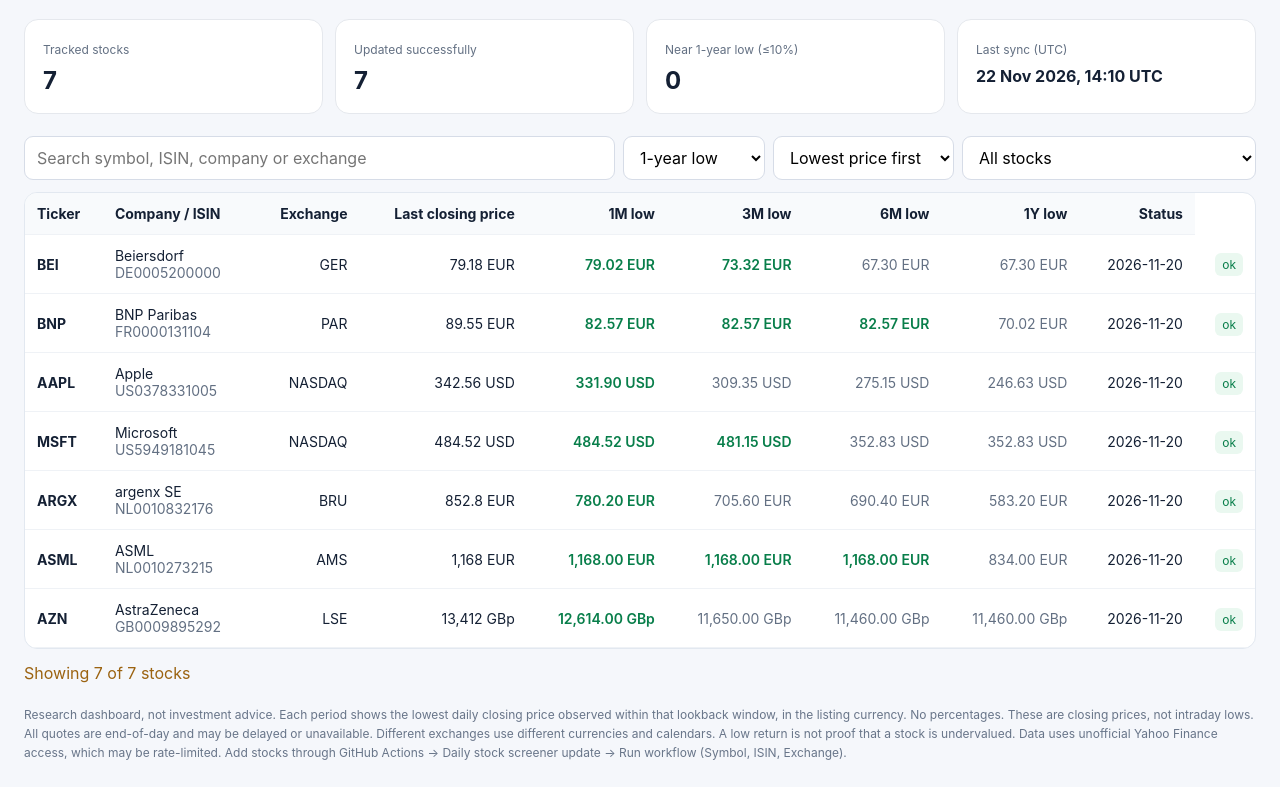
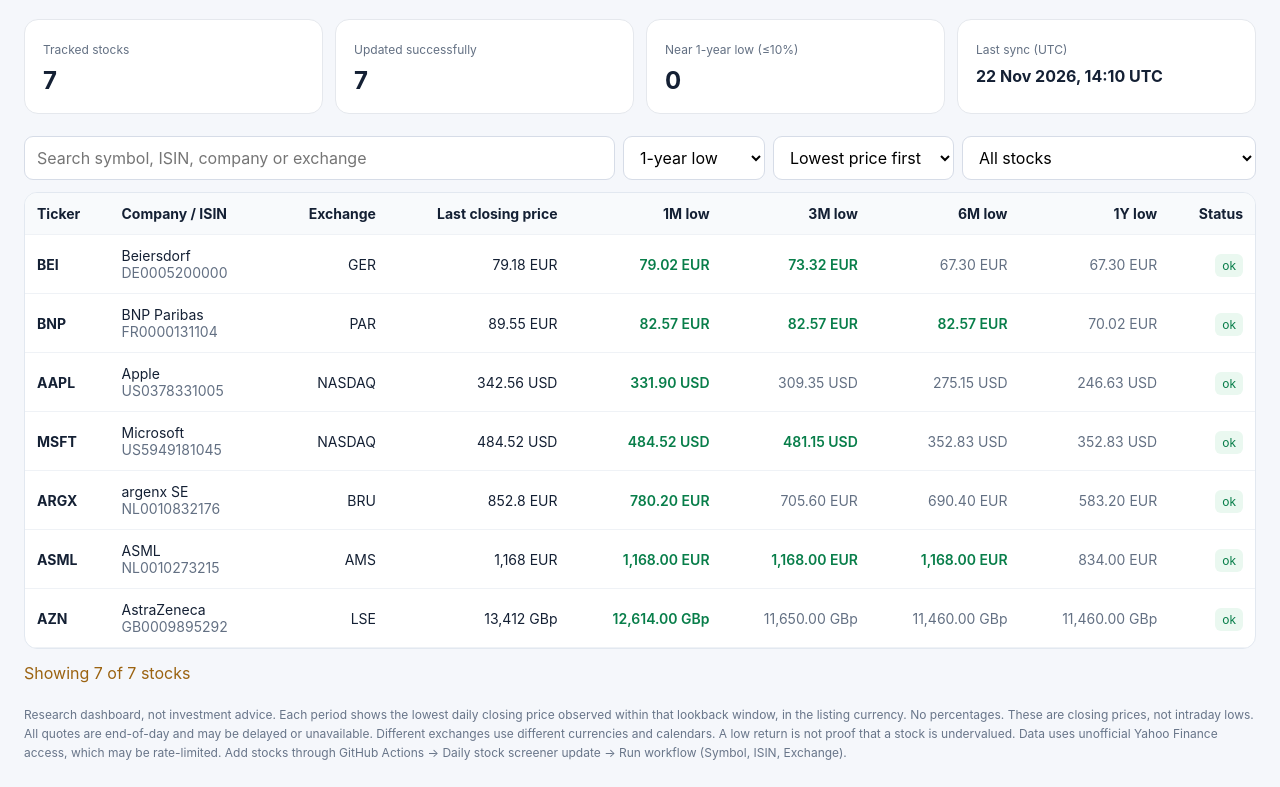
Before and after one commit to JayatiJaiswal/stock-market-screener, a plain HTML site: page docs/index.html in a window 1280 px wide. Shown: the part 115-902 px from the top of the page. Drawn offline with Linux system fonts and the light colour scheme.

Commit message:
Remove price date cells to match table columns

```diff
--- a/docs/index.html
+++ b/docs/index.html
@@ -43,7 +43,7 @@ let term=el('search').value.trim().toLowerCase(), period=el('period').value, fil
 let rows=stocks.filter(r=>[r.symbol,r.isin,r.name,r.exchange,r.provider_symbol].join(' ').toLowerCase().includes(term));
 rows=rows.filter(r=>filter==='all'||(filter==='missing'?r.status!=='ok':filter==='near'?value(r,period)!=null&&r.price!=null&&r.price<=value(r,period)*1.10:value(r,period)!=null&&r.price!=null&&r.price>value(r,period)*1.10));
 rows.sort((a,b)=>{let x=value(a,key),y=value(b,key);if(x==null)return 1;if(y==null)return -1;return (typeof x==='number'&&typeof y==='number'?x-y:String(x).localeCompare(String(y)))*(ascending?1:-1)});
-el('rows').innerHTML=rows.map(r=>'<tr><td><b>'+safe(r.symbol)+'</b></td><td>'+safe(r.name)+'<div class="muted">'+safe(r.isin)+'</div></td><td>'+safe(r.exchange)+'</td><td>'+(r.price==null?'—':safe(Number(r.price).toLocaleString(undefined,{maximumFractionDigits:4}))+' '+safe(r.currency||''))+'</td>'+['1m','3m','6m','1y'].map(k=>'<td class="'+(value(r,k)==null?'muted':r.price!=null&&value(r,k)!=null&&r.price<=value(r,k)*1.10?'positive':'muted')+'">'+money(value(r,k),r.currency)+'</td>').join('')+'<td>'+safe(r.price_date||'—')+'</td><td><span title="'+safe(r.error||'')+'" class="pill '+safe(r.status)+'">'+safe(r.status||'error')+'</span></td></tr>').join('');
+el('rows').innerHTML=rows.map(r=>'<tr><td><b>'+safe(r.symbol)+'</b></td><td>'+safe(r.name)+'<div class="muted">'+safe(r.isin)+'</div></td><td>'+safe(r.exchange)+'</td><td>'+(r.price==null?'—':safe(Number(r.price).toLocaleString(undefined,{maximumFractionDigits:4}))+' '+safe(r.currency||''))+'</td>'+['1m','3m','6m','1y'].map(k=>'<td class="'+(value(r,k)==null?'muted':r.price!=null&&value(r,k)!=null&&r.price<=value(r,k)*1.10?'positive':'muted')+'">'+money(value(r,k),r.currency)+'</td>').join('')+'<td><span title="'+safe(r.error||'')+'" class="pill '+safe(r.status)+'">'+safe(r.status||'error')+'</span></td></tr>').join('');
 el('message').textContent='Showing '+rows.length+' of '+stocks.length+' stocks';
 }
 async function refresh(){
```
